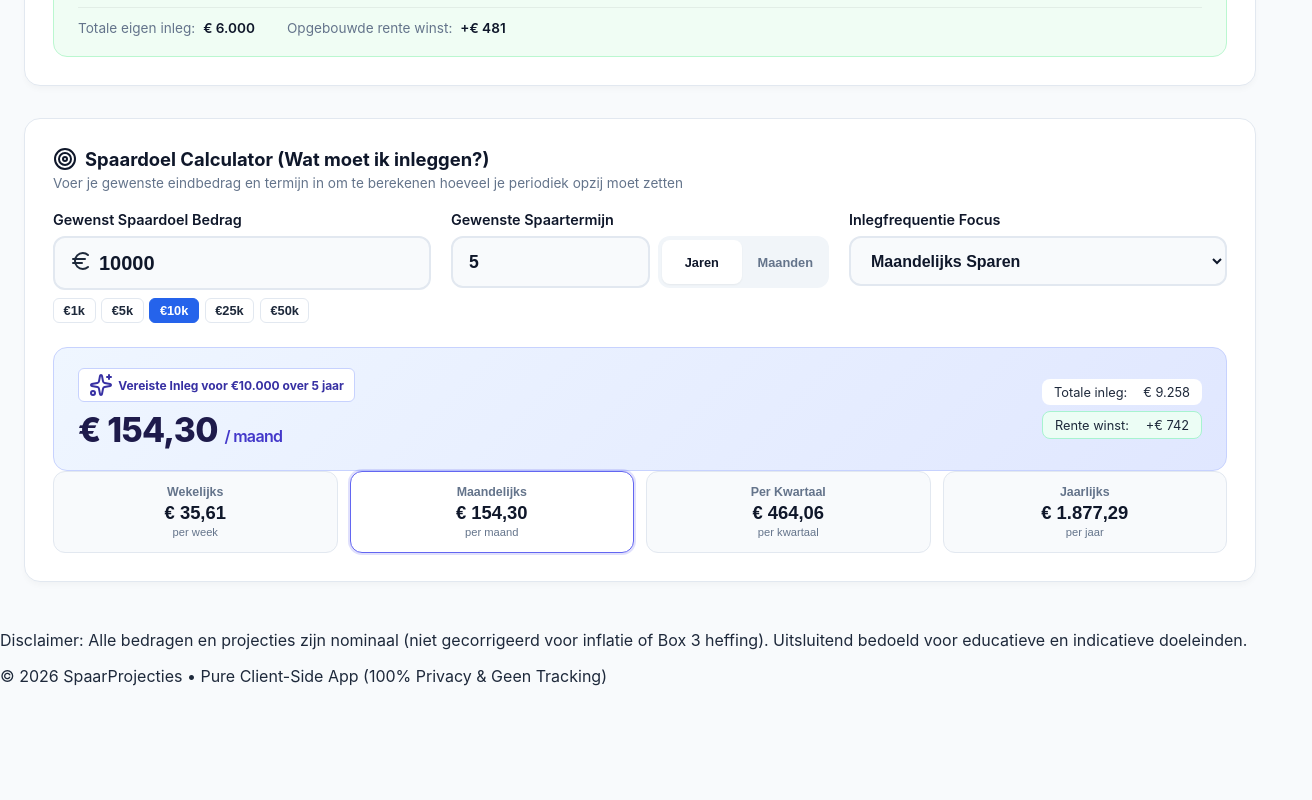
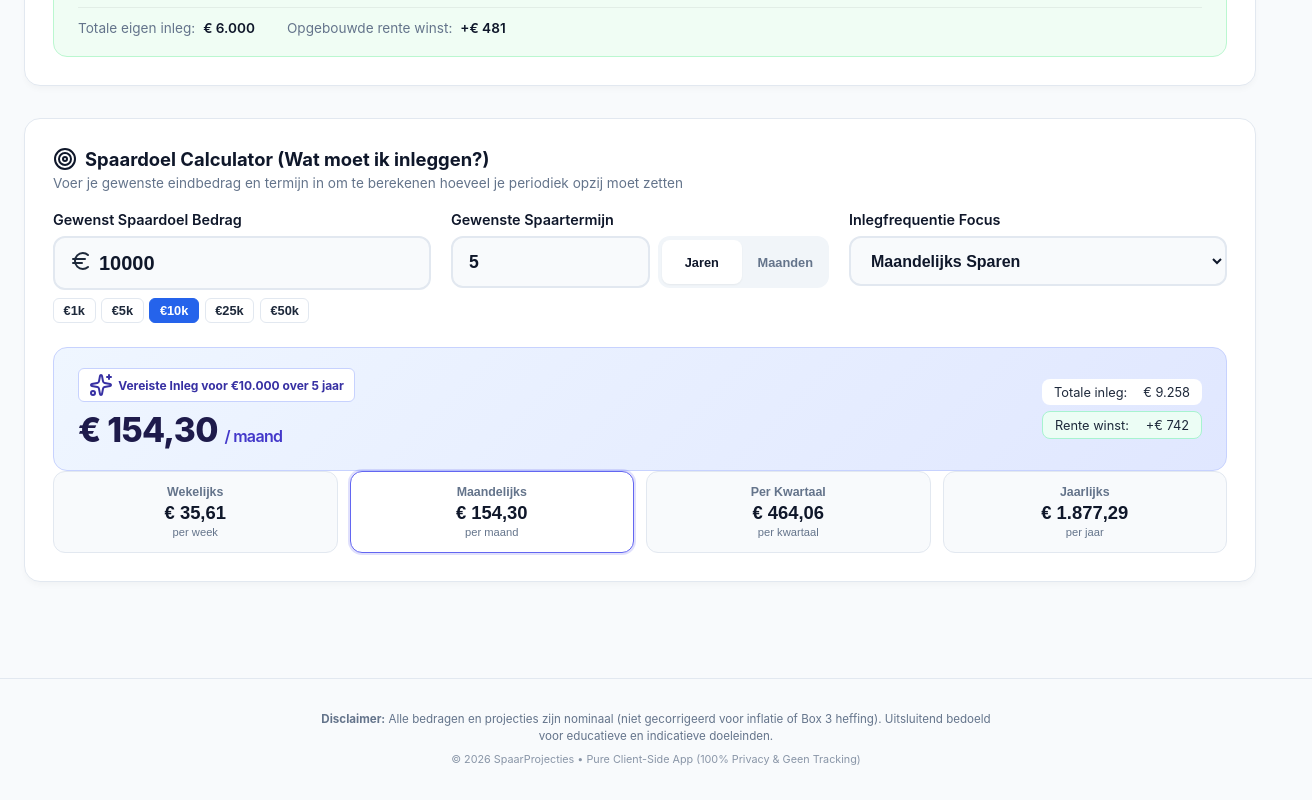
Before and after one commit to parvenuprompting/spaarprojecties, a React (Vite) app: page / in a window 1280 px wide. Shown: the part 3362-4162 px from the top of the page, 1312 px wide, since content can reach past the window. Before the commit the page ends 4064 px from the top, so only its background shows below. Built offline with nearby package versions, Linux system fonts and the light colour scheme.

Commit message:
fix: add explicit CSS rules for centered small disclaimer footer

```diff
--- a/src/App.tsx
+++ b/src/App.tsx
@@ -184,12 +184,12 @@ export const App: React.FC = () => {
       </div>
 
       {/* Disclaimers & Footer */}
-      <footer className="w-full py-8 mt-16 border-t border-slate-200/60">
-        <div className="max-w-2xl mx-auto px-4 text-center flex flex-col gap-1.5 text-[11px] text-slate-400">
-          <p className="leading-relaxed">
-            <span className="font-semibold text-slate-500">Disclaimer:</span> Alle bedragen en projecties zijn nominaal (niet gecorrigeerd voor inflatie of Box 3 heffing). Uitsluitend bedoeld voor educatieve en indicatieve doeleinden.
+      <footer className="app-footer">
+        <div className="app-footer-content">
+          <p>
+            <strong>Disclaimer:</strong> Alle bedragen en projecties zijn nominaal (niet gecorrigeerd voor inflatie of Box 3 heffing). Uitsluitend bedoeld voor educatieve en indicatieve doeleinden.
           </p>
-          <p className="text-[10px] text-slate-400/80">
+          <p className="app-footer-copy">
             © {new Date().getFullYear()} SpaarProjecties • Pure Client-Side App (100% Privacy & Geen Tracking)
           </p>
         </div>
--- a/src/index.css
+++ b/src/index.css
@@ -1246,3 +1246,35 @@ body {
   font-size: 0.7rem;
   color: var(--bank-text-muted);
 }
+
+/* Footer Disclaimer */
+.app-footer {
+  width: 100%;
+  padding: 2rem 1rem;
+  margin-top: 4rem;
+  border-top: 1px solid var(--bank-border);
+  background-color: transparent;
+}
+
+.app-footer-content {
+  max-width: 680px;
+  margin: 0 auto;
+  text-align: center;
+  display: flex;
+  flex-direction: column;
+  align-items: center;
+  gap: 0.4rem;
+  font-size: 0.725rem;
+  color: var(--bank-text-muted);
+  line-height: 1.5;
+}
+
+.app-footer-content p {
+  margin: 0;
+  text-align: center;
+}
+
+.app-footer-copy {
+  font-size: 0.675rem;
+  opacity: 0.75;
+}
```
